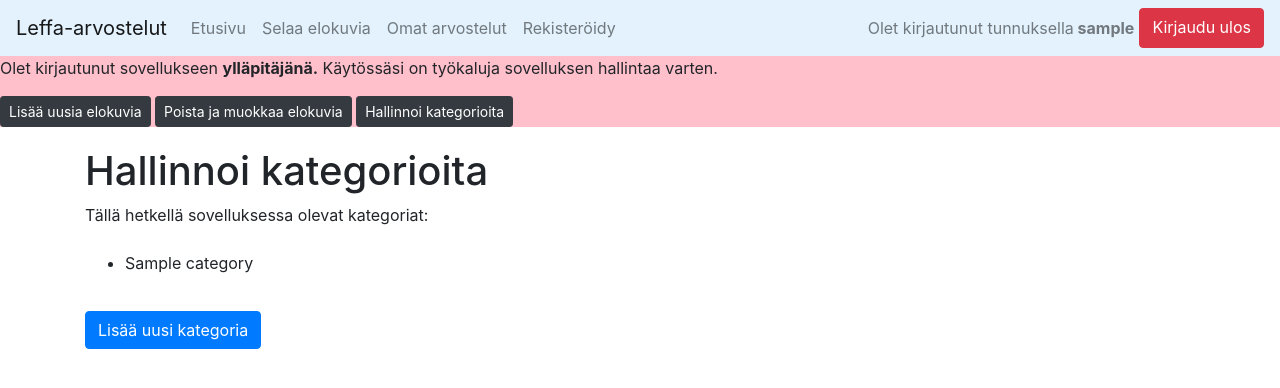
After one commit to anketola/Tietokanta-leffasovellus, a Flask app: page /category in a window 1280 px wide. The commit adds this page. Shown: the top 388 px of the page. Run offline with Flask 2, Linux system fonts and the light colour scheme; a user stored in the database is signed in; tables that the repository leaves empty hold one stand-in row (values such as "Sample post"); some libraries are stand-ins or nearby versions.

Commit message:
Lisätty adminille toiminto syöttää uusia kategorioita

```diff
--- a/application/__init__.py
+++ b/application/__init__.py
@@ -64,6 +64,7 @@ from application.auth import models
 from application.auth import views
 
 from application.category import models
+from application.category import views
 
 from application.auth.models import User
 
--- a/application/category/models.py
+++ b/application/category/models.py
@@ -9,5 +9,4 @@ class Category(db.Model):
     moviescategories = db.relationship("Movie", secondary = moviescategories, backref='categories')
 
     def __init__(self, name):
-        self.rating = rating
-        self.reviewtext = reviewtext
+        self.name = name
--- /dev/null
+++ b/application/category/views.py
@@ -0,0 +1,31 @@
+from flask import render_template, request, url_for, redirect
+from flask_login import current_user
+
+from application import app, db, login_required
+from application.category.models import Category
+from application.category.forms import CategoryForm
+
+@app.route("/category", methods=["GET"])
+@login_required(role="ADMIN")
+def category_index():
+    return render_template("category/list.html", categories = Category.query.all())
+
+@app.route("/category/new/", methods=["GET"])
+@login_required(role="ADMIN")
+def category_form():
+    return render_template("category/new.html", form = CategoryForm())
+
+@app.route("/category/new", methods=["POST"])
+@login_required(role="ADMIN")
+def category_create():
+    form = CategoryForm(request.form)
+
+    if not form.validate():
+        return render_template("category/new.html", form = form)
+
+    c = Category(form.name.data)
+
+    db.session().add(c)
+    db.session().commit()
+
+    return redirect(url_for("category_index"))
--- /dev/null
+++ b/application/templates/category/list.html
@@ -0,0 +1,28 @@
+{% extends "layout.html" %}
+
+{% block body %}
+<div class="container">
+    <div class="row" style="margin-top: 20px">
+        <div class="col-8">
+            <h1>Hallinnoi kategorioita</h1>
+            Tällä hetkellä sovelluksessa olevat kategoriat: <br /><br />
+            <ul>
+                {% for category in categories %}
+                <li>
+                    {{ category.name }}
+                </li>
+                {% endfor %}
+            </ul>
+            {% if categories|length == 0 %}
+            <strong>Sovellukseen ei ole vielä lisätty kategorioita.</strong>
+            {% endif %}
+        </div>
+    </div>
+    <div class="row">
+        <div class="col-8" style="margin-top: 20px">
+            <a class="btn btn-primary" href="{{ url_for('category_form') }}" role="button">Lisää uusi kategoria</a>
+        </div>
+    </div>
+</div>
+
+{% endblock %}
--- a/application/templates/layout.html
+++ b/application/templates/layout.html
@@ -44,6 +44,7 @@
     <p>Olet kirjautunut sovellukseen <strong>ylläpitäjänä.</strong> Käytössäsi on työkaluja sovelluksen hallintaa varten.</p>
     <a class="btn btn-dark btn-sm" href="{{ url_for('movies_form') }}" role="button">Lisää uusia elokuvia</a>
     <a class="btn btn-dark btn-sm" href="{{ url_for('movies_index') }}" role="button">Poista ja muokkaa elokuvia</a>
+    <a class="btn btn-dark btn-sm" href="{{ url_for('category_index') }}" role="button">Hallinnoi kategorioita</a>
     </div>
     {% endif %}
 
```
Also changed, not shown: application/category/forms.py (added, +8 -0 lines), application/templates/category/new.html (added, +29 -0 lines).
